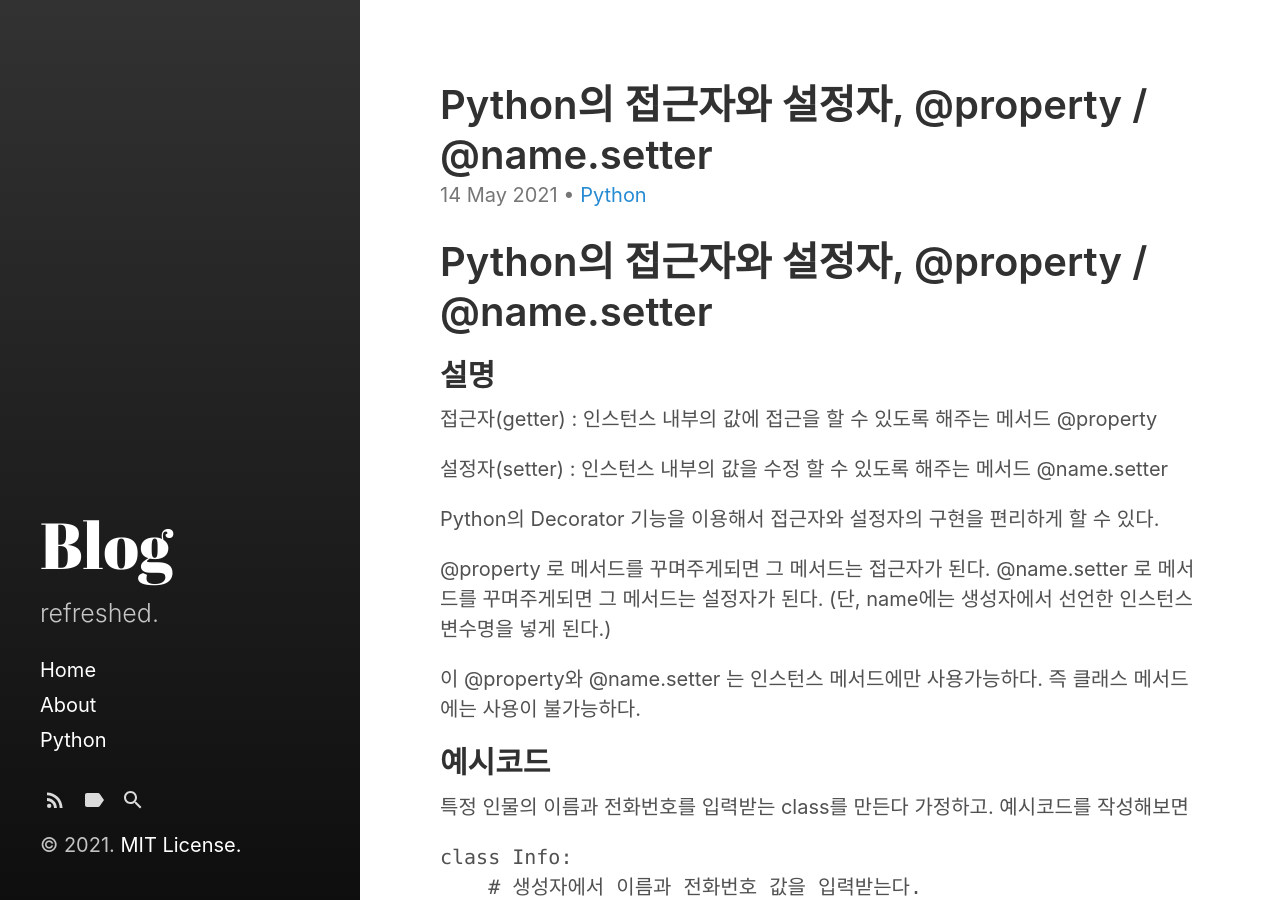
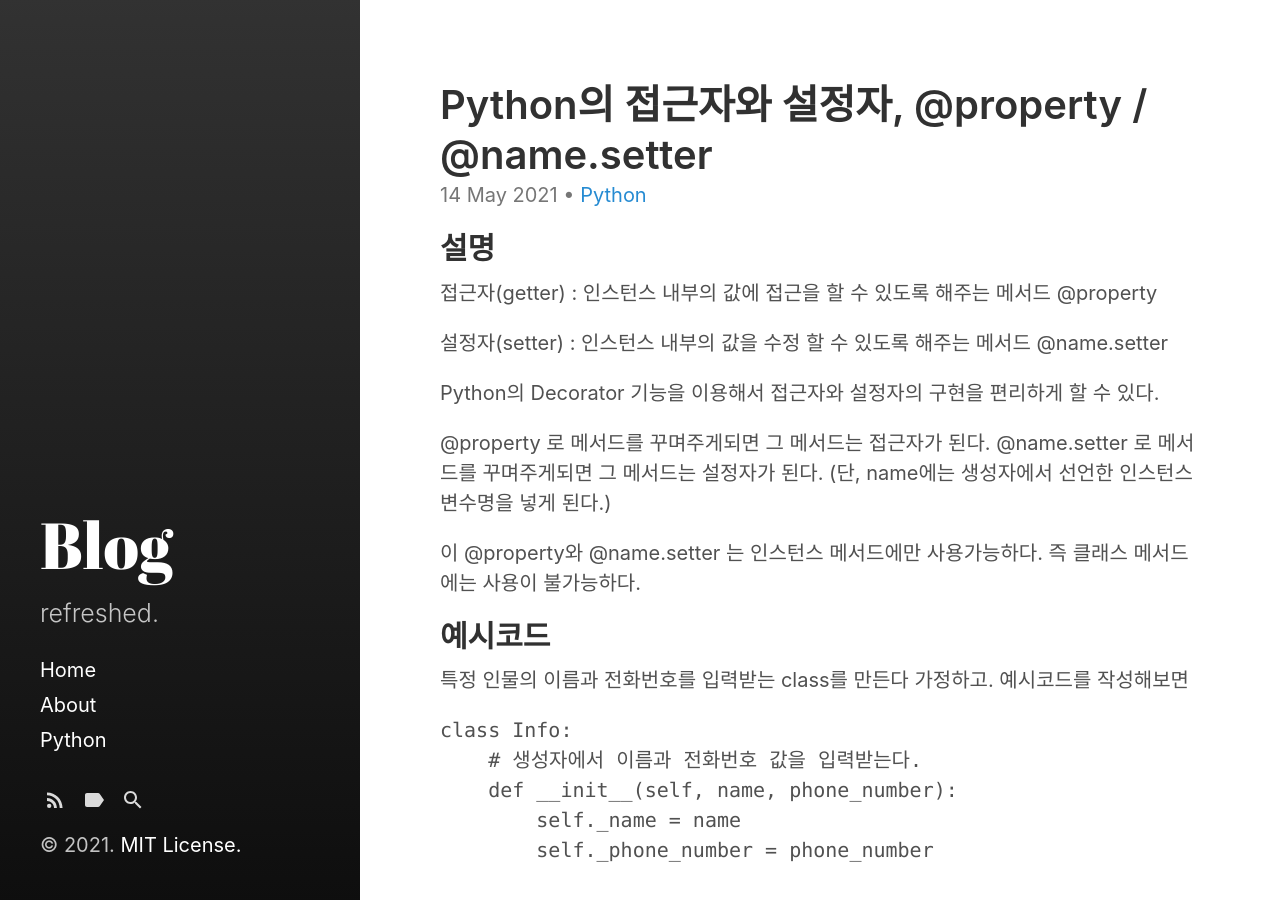
Before and after one commit to yonghwanjang0/yonghwanjang0.github.io, a Jekyll site: the page built from _posts/2021-05-14-[Python] Class - @property, @setter.md, in a window 1280 px wide and 900 px high. Built offline with Jekyll 4.4.1, drawn with Linux system fonts in a browser that asks for light colours.

Commit message:
property, setter modified

```diff
--- a/_posts/2021-05-14-[Python] Class - @property, @setter.md
+++ b/_posts/2021-05-14-[Python] Class - @property, @setter.md
@@ -4,7 +4,6 @@ title: Python의 접근자와 설정자, @property / @name.setter
 categories: [Python]
 excerpt_separator:  <!--more-->
 ---
-# Python의 접근자와 설정자, @property / @name.setter
 
 ## 설명
 접근자(getter) : 인스턴스 내부의 값에 접근을 할 수 있도록 해주는 메서드
```
